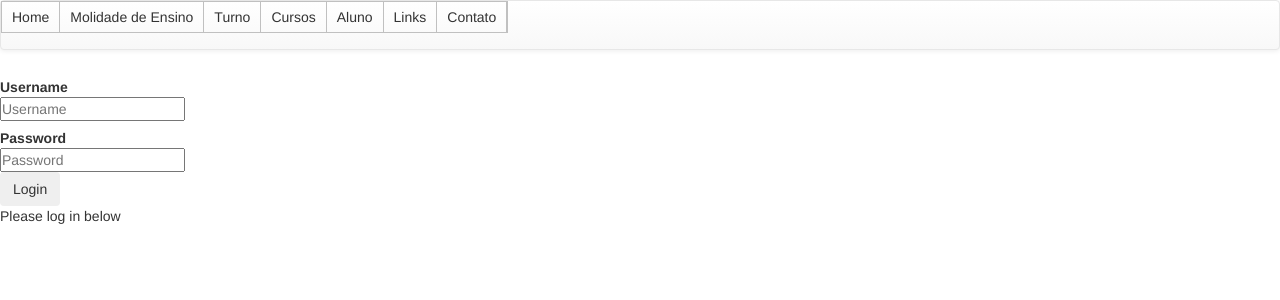
After one commit to felipepalma14/DevelopmentDjango, a Django app: page /login/ in a window 1280 px wide. The commit adds this page. Shown: the top 300 px of the page. Run offline with Django 3.2, Linux system fonts and the light colour scheme; some libraries are stand-ins or nearby versions.

Commit message:
add login form

```diff
--- a/IFAM/ifam/urls.py
+++ b/IFAM/ifam/urls.py
@@ -22,6 +22,7 @@ from django.conf import settings
 
 urlpatterns = [
     url(r'^admin/', include(admin.site.urls)),
+    url(r'^login/$','torneio.views.login_user'),
     url(r'^$', 'torneio.views.menu'),
     # URL`s ADD
     url(r'^adicionarmodalidade/$','torneio.views.adicionarModalidade'),
--- /dev/null
+++ b/IFAM/torneio/templates/autentica.html
@@ -0,0 +1,34 @@
+{% extends 'base.html' %}
+
+{% block corpo %}
+
+
+    <div id="login">
+        <form class="form-horizontal" name="LoginForm" action="/login/" method="post">
+        {% csrf_token %}
+        {% if next %}
+            <input type="hidden" name="next" value="{{ next }}" />
+        {% endif %}
+        <div class="control-group">
+            <label class="control-label" for="username">Username</label>
+            <div class="controls">
+                <input type="text" id="username" name="username"  placeholder="Username">
+            </div>
+        </div>
+        <div class="control-group">
+            <label class="control-label" for="password">Password</label>
+            <div class="controls">
+                <input type="password" name="password" id="password" placeholder="Password">
+            </div>
+        </div>
+        <div class="control-group">
+            <div class="controls">
+                <button type="submit" class="btn">Login</button>
+            </div>
+        </div>
+        </form>
+
+    {{ state }}
+    </div>
+
+{% endblock %}
--- a/IFAM/torneio/templates/base.html
+++ b/IFAM/torneio/templates/base.html
@@ -4,8 +4,10 @@
     {% block cabecalho %}
     <meta charset="UTF-8">
 
+
     <title>Torneio</title>
         {% load staticfiles %}
+
     <link rel="stylesheet" type="text/css"  href="{% static "estilo.css" %}" />
 
     <!-- Latest compiled and minified CSS -->
@@ -15,7 +17,9 @@
     <link rel="stylesheet" href="https://maxcdn.bootstrapcdn.com/bootstrap/3.3.5/css/bootstrap-theme.min.css">
 
     <!-- Latest compiled and minified JavaScript -->
-    <script src="https://maxcdn.bootstrapcdn.com/bootstrap/3.3.5/js/bootstrap.min.js"></script>
+   <script src="https://maxcdn.bootstrapcdn.com/bootstrap/3.3.5/js/bootstrap.min.js"></script>
+
+
 
     {% endblock %}
 
@@ -68,7 +72,7 @@
 
 
     {% block corpo %}
-    <img src="{{ MEDIA_URL }}/image/copaifam.jpg" alt="Copa IFAM">
+    <img src="{{ MEDIA_URL }}/image/copaifam.jpg" >
     <p><i> Copa IFAM</i></p>
 
     <p><i>CopinhaSeries tem como intuito incentivar </i></p>
--- a/IFAM/torneio/views.py
+++ b/IFAM/torneio/views.py
@@ -1,6 +1,7 @@
-from django.http import HttpResponse
+
+from django.http import HttpResponse,HttpResponseRedirect
 from django.shortcuts import render, render_to_response, redirect, get_object_or_404
-
+from django.contrib.auth import authenticate,login
 # Create your views here.
 from django.template import RequestContext
 from ifam import settings
@@ -92,3 +93,28 @@ def adicionarAluno(request):
         form.save()
         return redirect('/listaraluno')
     return render(request,"adicionaaluno.html",{'form':form})
+
+
+def login_user(request):
+    state = "Please log in below"
+    username = ''
+    password = ''
+
+    if request.POST:
+        username = request.POST.get('username')
+        password = request.POST.get('password')
+
+        user = authenticate(username=username,password=password)
+
+        if user is not None:
+            if user.is_active:
+                login(request,user)
+                state = "Logou!!!"
+                return HttpResponseRedirect('/home')
+            else:
+                state = "conta nao ativa"
+                return HttpResponseRedirect('/')
+        else:
+            state = "login ou senha invalido"
+
+    return render_to_response('autentica.html',{'state':state},context_instance = RequestContext(request))
```
Also changed, not shown: 4 other files.
